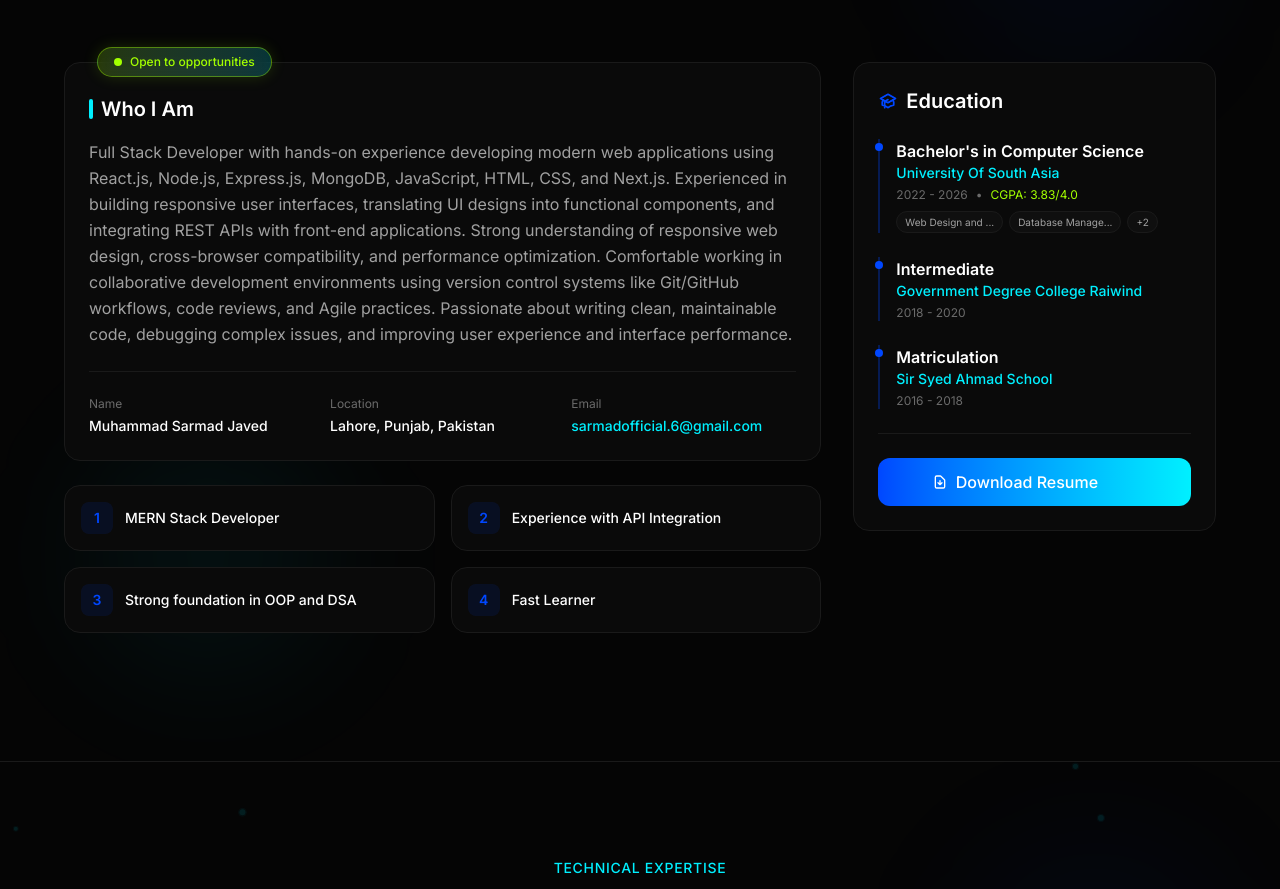
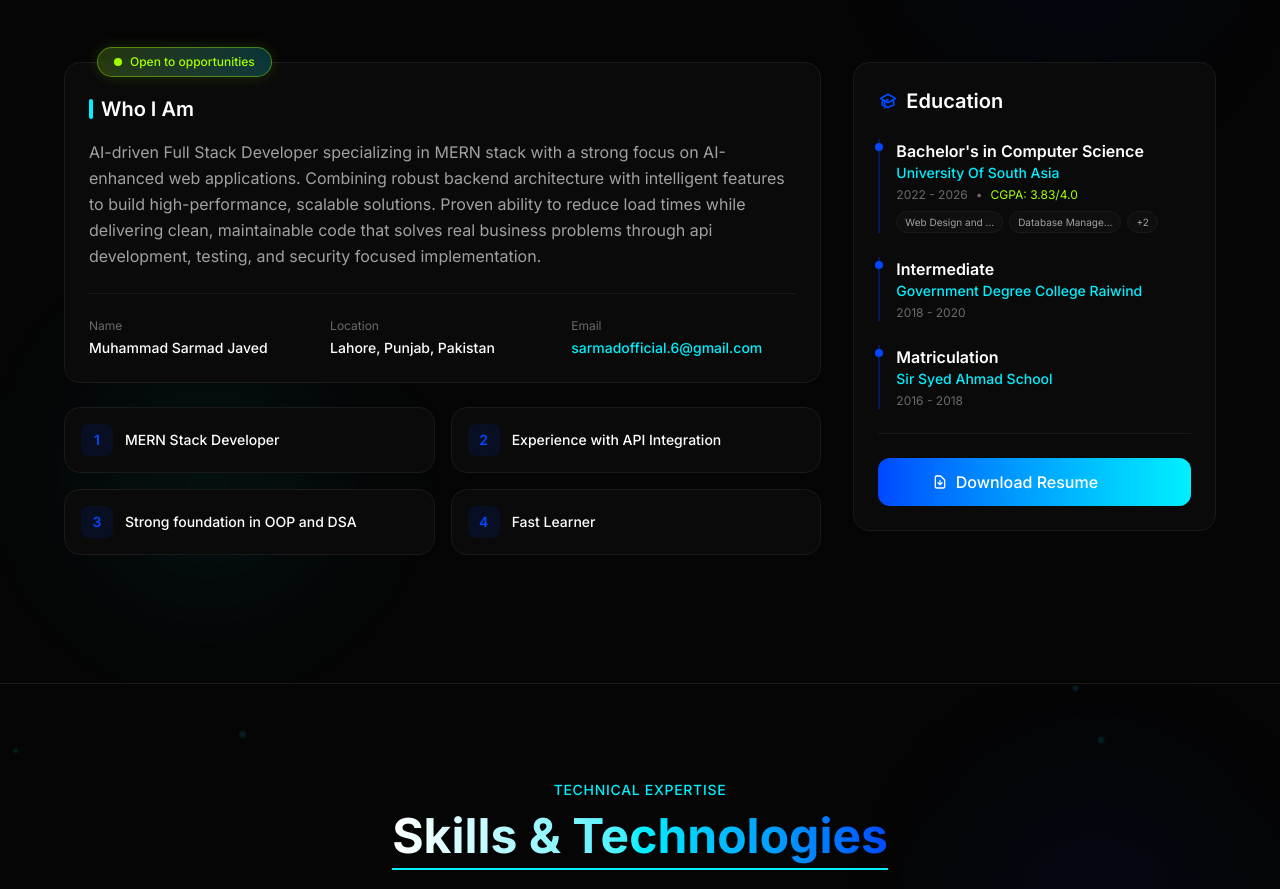
Before and after one commit to imsarmadjaved/Portfolio, a React (Vite) app: page / in a window 1280 px wide. Shown: the part 1060-1949 px from the top of the page. Built offline with nearby package versions, Linux system fonts and the light colour scheme.

Commit message:
update resume

```diff
--- a/src/data/PortfolioData.js
+++ b/src/data/PortfolioData.js
@@ -16,7 +16,7 @@ export const portfolioData = {
     },
 
     about: {
-        summary: "Full Stack Developer with hands-on experience developing modern web applications using React.js, Node.js, Express.js, MongoDB, JavaScript, HTML, CSS, and Next.js. Experienced in building responsive user interfaces, translating UI designs into functional components, and integrating REST APIs with front-end applications. Strong understanding of responsive web design, cross-browser compatibility, and performance optimization. Comfortable working in collaborative development environments using version control systems like Git/GitHub workflows, code reviews, and Agile practices. Passionate about writing clean, maintainable code, debugging complex issues, and improving user experience and interface performance.",
+        summary: "AI-driven Full Stack Developer specializing in MERN stack with a strong focus on AI-enhanced web applications. Combining robust backend architecture with intelligent features to build high-performance, scalable solutions. Proven ability to reduce load times while delivering clean, maintainable code that solves real business problems through api development, testing, and security focused implementation.",
         highlights: [
             "MERN Stack Developer",
             "Experience with API Integration",
```
Also changed, not shown: 2 other files (tests, documents, lock files or other folders).
